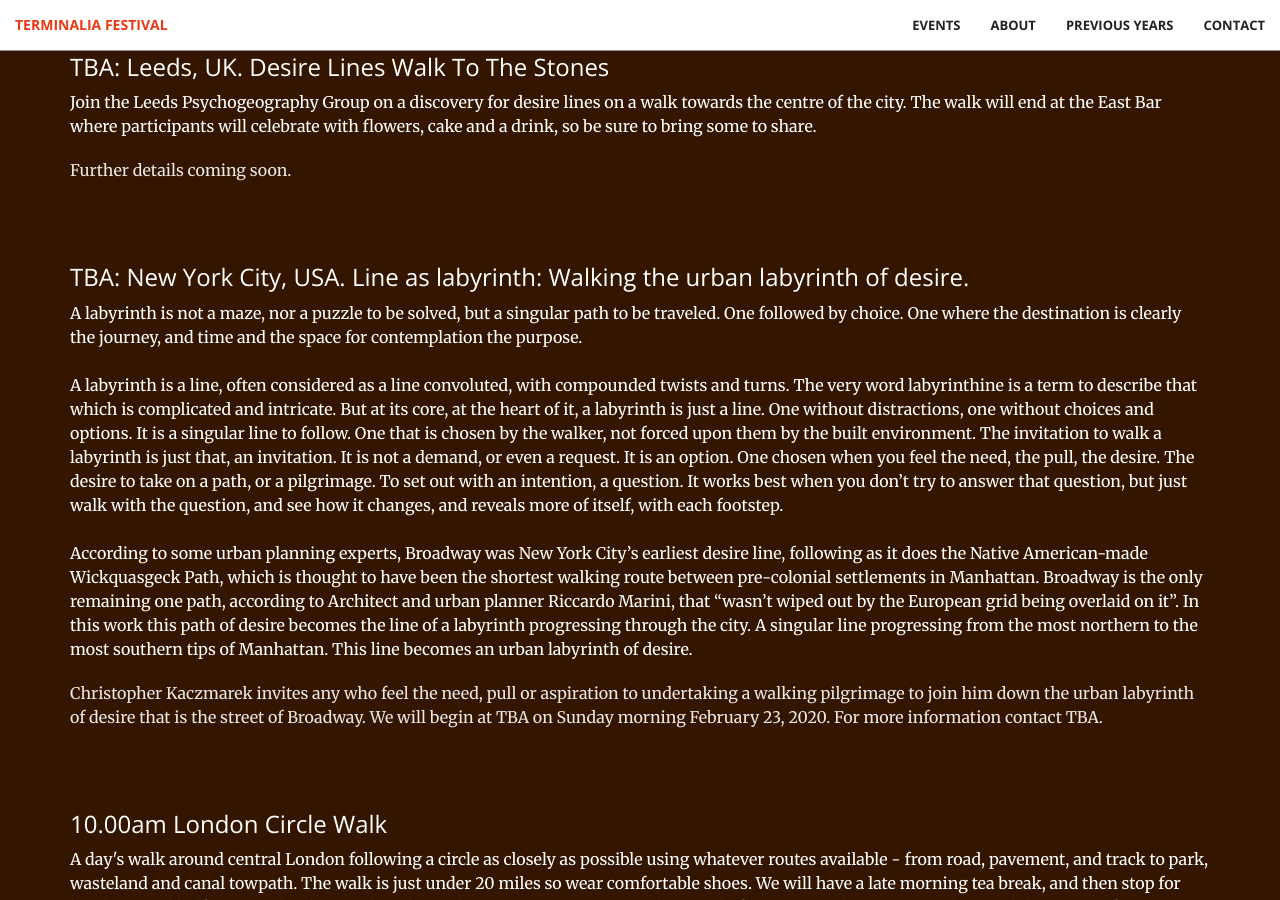
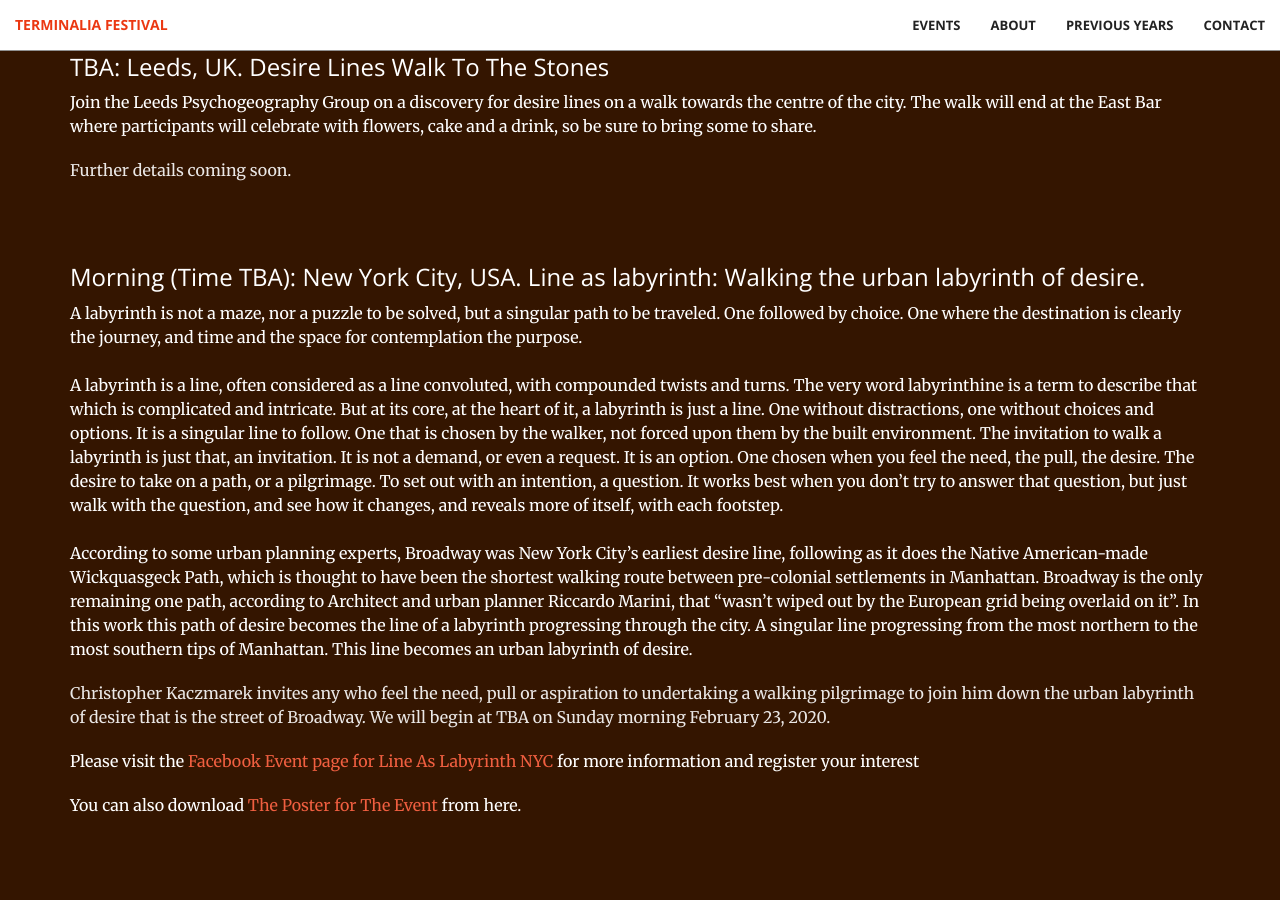
Before and after one commit to timwaters/terminalia, a Jekyll site: the page built from index.html, in a window 1280 px wide and 900 px high, scrolled down 1769 px. Built offline with Jekyll 4.4.1, drawn with Linux system fonts in a browser that asks for light colours.

Commit message:
add link for nyc event

```diff
--- a/_includes/events.html
+++ b/_includes/events.html
@@ -32,7 +32,7 @@
 
         <div class="col-lg-12 col-lg-offset-0 text-left event">
 
-          <h3>TBA: New York City, USA. Line as labyrinth: Walking the urban labyrinth of desire. </h3>
+          <h3>Morning (Time TBA): New York City, USA. Line as labyrinth: Walking the urban labyrinth of desire. </h3>
 
 
           <p class="text">
@@ -49,8 +49,10 @@
 
           </p>
           <p class="text-faded">
-            Christopher Kaczmarek invites any who feel the need, pull or aspiration to undertaking a walking pilgrimage to join him down the urban labyrinth of desire that is the street of Broadway. We will begin at TBA on Sunday morning February 23, 2020. For more information contact TBA.
+            Christopher Kaczmarek invites any who feel the need, pull or aspiration to undertaking a walking pilgrimage to join him down the urban labyrinth of desire that is the street of Broadway. We will begin at TBA on Sunday morning February 23, 2020.
           </p>
+          <p>Please visit the <a href="https://www.facebook.com/events/2541887899403442/">Facebook Event page for Line As Labyrinth NYC</a> for more information and register your interest</p>
+          <p>You can also download <a href="/pdf/terminus-walk-poster-proof3.pdf">The Poster for The Event</a> from here.</p>
         </div>
 
         <div class="col-lg-12 col-lg-offset-0 text-left event">
```
Also changed, not shown: 2 other files.
